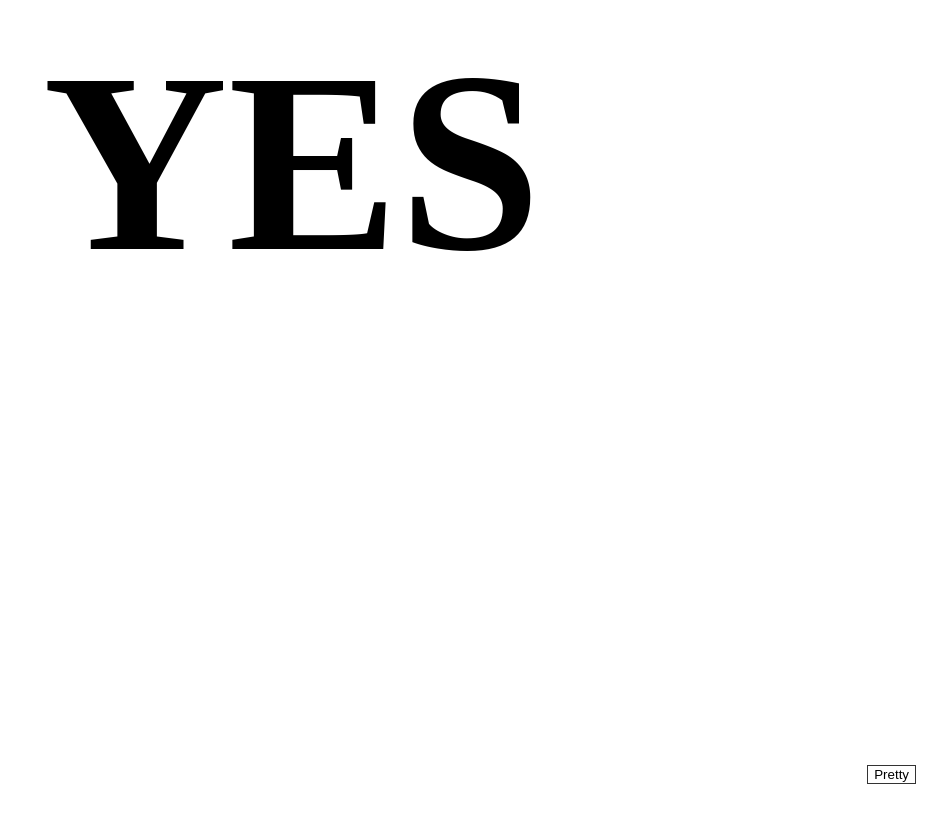
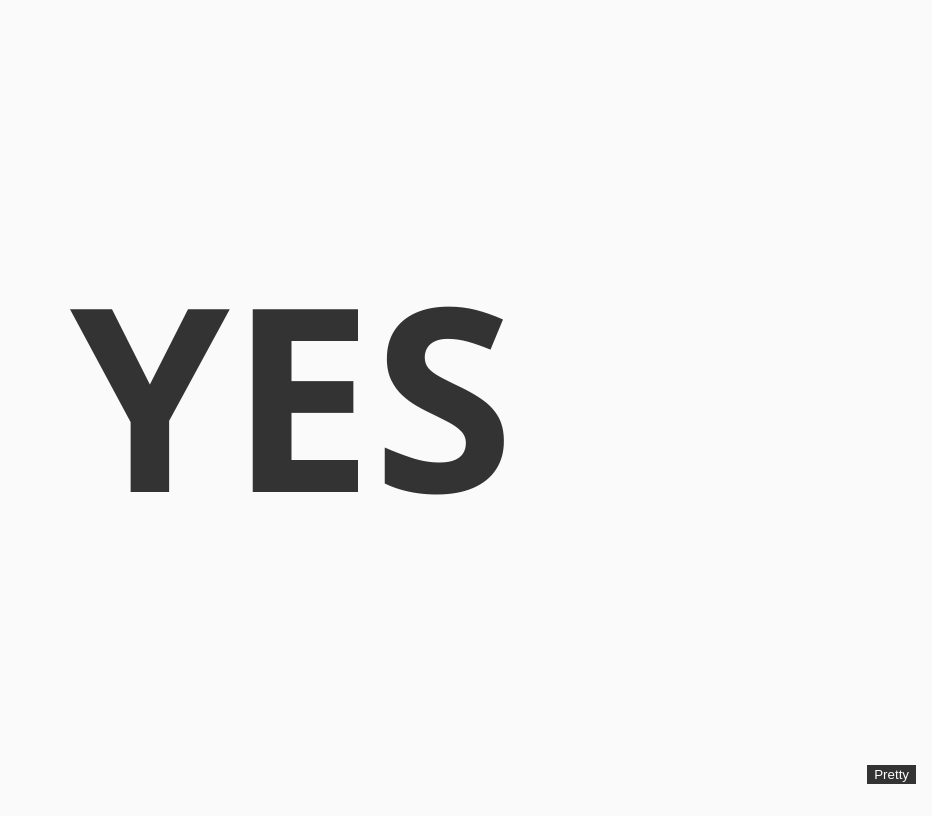
Before and after one commit to jacksondc/arejacksonandsumangoingtotolo, a plain HTML site: page index.html in a window 1280 px wide. Shown: the whole page, without its empty margins (348-1280 px from the left). Drawn offline with nearby package versions, Linux system fonts and the light colour scheme.

Commit message:
Make pretty default

```diff
--- a/index.html
+++ b/index.html
@@ -61,7 +61,7 @@
       }
     </style>
   </head>
-  <body>
+  <body class="pretty">
     <h1 style="text-transform:uppercase;">Yes</h1>
     <button>Pretty</button>
 
```
